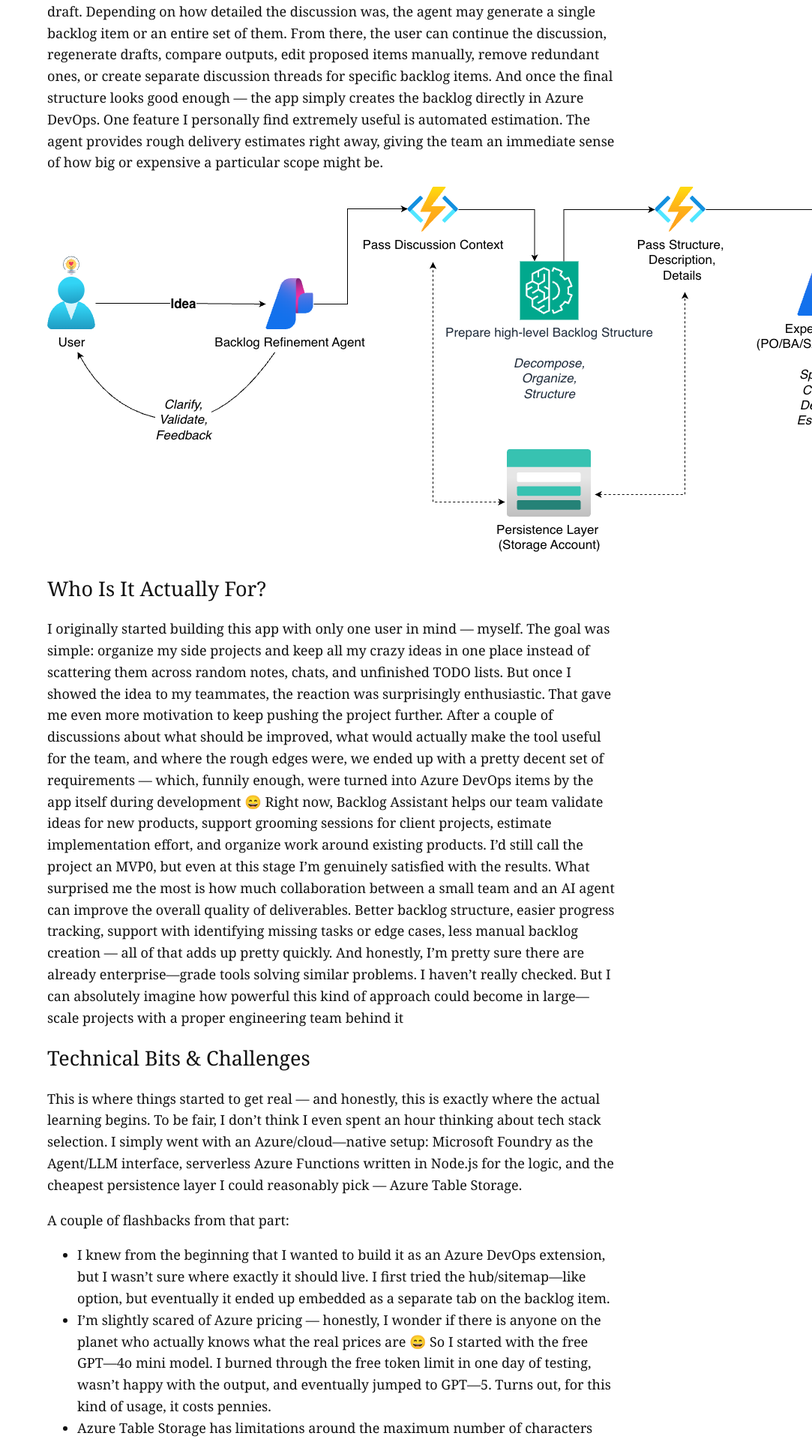
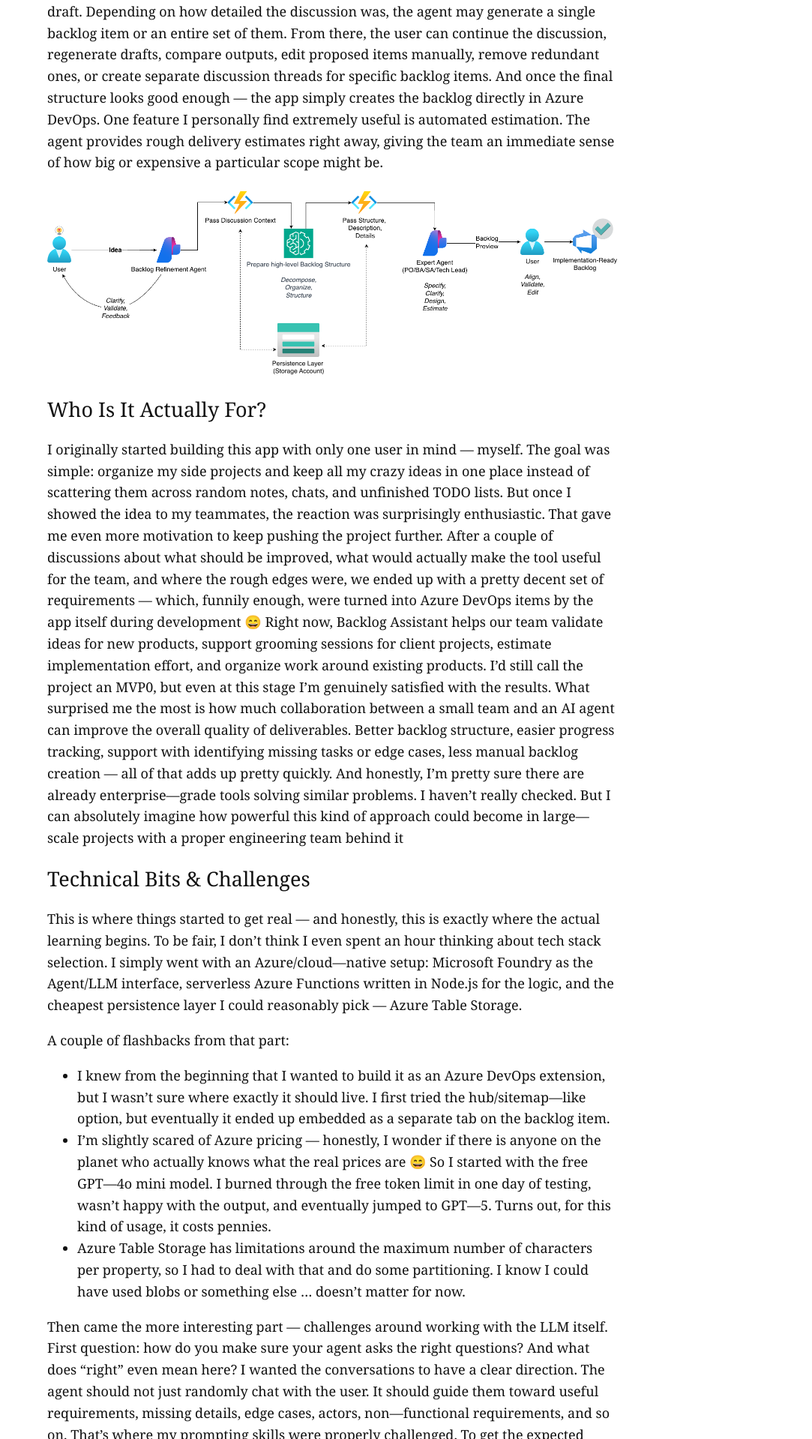
Before and after one commit to pawlakt/pawlakt.github.io, a Jekyll site: the page built from _posts/2026-05-14-backlog-assistant-aka-how-i-stopped-preparing-for-the-next-ms-cert.md, in a window 1280 px wide. Shown: the part 1620-3539 px from the top of the page at 75% size, without its empty margins (197-1280 px from the left). Built offline with Jekyll 4.4.1, drawn with Linux system fonts in a browser that asks for light colours.

Commit message:
styling for diagram

```diff
--- a/assets/style.css
+++ b/assets/style.css
@@ -56,3 +56,10 @@
   margin-top: 0.25rem;
   color: #222;
 }
+
+article img {
+  display: block;
+  max-width: 100%;
+  height: auto;
+  margin: 1.5rem auto;
+}
```
